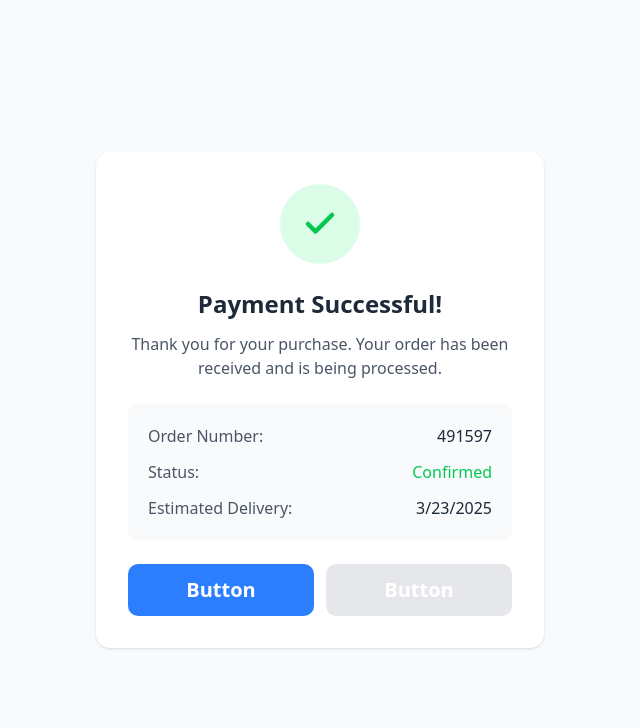
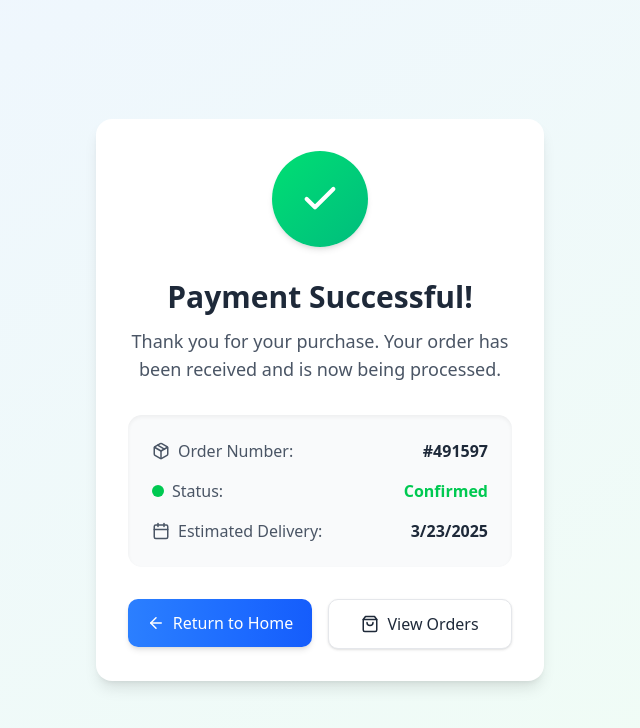
Before and after one commit to Ayush701-code-zm/qrcode, a Next.js app: page /success in a window 1280 px wide. Shown: the top 728 px of the page, without its empty margins (320-960 px from the left). Built offline with nearby package versions, Linux system fonts and the light colour scheme.

Commit message:
Updation

```diff
--- a/src/app/success/page.js
+++ b/src/app/success/page.js
@@ -1,72 +1,94 @@
-// src/app/success.js
-import React from "react";
-import { Check, ArrowLeft, ShoppingBag } from "lucide-react";
+"use client";
+
+import React, { useEffect, useState } from "react";
+import { Check, ArrowLeft, ShoppingBag, Package, Calendar } from "lucide-react";
 import Link from "next/link";
-import Button from "../../components/ui/button";
 
 const PaymentSuccessPage = () => {
+  const [mounted, setMounted] = useState(false);
+  const [orderNumber] = useState(
+    Math.floor(Math.random() * 1000000).toString().padStart(6, "0")
+  );
+  const [estimatedDelivery] = useState(
+    new Date(Date.now() + 7 * 24 * 60 * 60 * 1000).toLocaleDateString()
+  );
+
+  useEffect(() => {
+    setMounted(true);
+  }, []);
+
   return (
-    <div className="min-h-screen bg-gray-50 dark:bg-gray-900 flex flex-col items-center justify-center p-4">
-      <div className="w-full max-w-md bg-white dark:bg-gray-800 rounded-xl shadow-sm p-8 text-center">
-        <div className="flex justify-center mb-6">
-          <div className="w-20 h-20 bg-green-100 dark:bg-green-900 rounded-full flex items-center justify-center text-green-500 dark:text-green-400">
-            <Check size={36} strokeWidth={3} />
+    <div className="min-h-screen bg-gradient-to-br from-blue-50 to-green-50 dark:from-gray-900 dark:to-gray-800 flex flex-col items-center justify-center p-4">
+      <div
+        className={`w-full max-w-md bg-white dark:bg-gray-800 rounded-2xl shadow-lg p-8 text-center transform transition-all duration-500 ${
+          mounted ? "translate-y-0 opacity-100" : "translate-y-4 opacity-0"
+        }`}
+      >
+        <div className="flex justify-center mb-8">
+          <div className={`w-24 h-24 bg-gradient-to-br from-green-400 to-emerald-500 dark:from-green-500 dark:to-emerald-600 rounded-full flex items-center justify-center text-white shadow-md transform transition-all duration-700 ${
+            mounted ? "scale-100" : "scale-0"
+          }`}>
+            <Check size={40} strokeWidth={2.5} />
           </div>
         </div>
 
-        <h1 className="text-2xl font-bold text-gray-800 dark:text-gray-200 mb-3">
+        <h1 className="text-3xl font-bold text-gray-800 dark:text-gray-100 mb-3">
           Payment Successful!
         </h1>
 
-        <p className="text-gray-600 dark:text-gray-400 mb-6">
-          Thank you for your purchase. Your order has been received and is being
-          processed.
+        <p className="text-gray-600 dark:text-gray-300 mb-8 text-lg">
+          Thank you for your purchase. Your order has been received and is now being processed.
         </p>
 
-        <div className="bg-gray-50 dark:bg-gray-700 rounded-lg p-5 mb-6">
-          <div className="flex justify-between mb-3">
-            <span className="text-gray-600 dark:text-gray-400">
-              Order Number:
-            </span>
-            <span className="font-medium text-gray-800 dark:text-gray-200">
-              {Math.floor(Math.random() * 1000000)
-                .toString()
-                .padStart(6, "0")}
+        <div className="bg-gray-50 dark:bg-gray-700 rounded-xl p-6 mb-8 shadow-inner">
+          <div className="space-y-4">
+            <div className="flex justify-between items-center">
+              <div className="flex items-center text-gray-600 dark:text-gray-400">
+                <Package size={18} className="mr-2" />
+                <span>Order Number:</span>
+              </div>
+              <span className="font-semibold text-gray-800 dark:text-gray-200">
+                #{orderNumber}
               </span>
             </div>
 
-          <div className="flex justify-between mb-3">
-            <span className="text-gray-600 dark:text-gray-400">Status:</span>
-            <span className="font-medium text-green-500 dark:text-green-400">
+            <div className="flex justify-between items-center">
+              <div className="flex items-center text-gray-600 dark:text-gray-400">
+                <div className="flex items-center">
+                  <div className="w-3 h-3 rounded-full bg-green-500 mr-2"></div>
+                  <span>Status:</span>
+                </div>
+              </div>
+              <span className="font-semibold text-green-500 dark:text-green-400">
                 Confirmed
               </span>
             </div>
 
-          <div className="flex justify-between">
-            <span className="text-gray-600 dark:text-gray-400">
-              Estimated Delivery:
-            </span>
-            <span className="font-medium text-gray-800 dark:text-gray-200">
-              {new Date(
-                Date.now() + 7 * 24 * 60 * 60 * 1000
-              ).toLocaleDateString()}
+            <div className="flex justify-between items-center">
+              <div className="flex items-center text-gray-600 dark:text-gray-400">
+                <Calendar size={18} className="mr-2" />
+                <span>Estimated Delivery:</span>
+              </div>
+              <span className="font-semibold text-gray-800 dark:text-gray-200">
+                {estimatedDelivery}
               </span>
             </div>
           </div>
+        </div>
 
-        <div className="flex flex-col sm:flex-row gap-3">
+        <div className="flex flex-col sm:flex-row gap-4">
           <Link href="/" className="w-full">
-            <Button className="w-full bg-blue-500 hover:bg-blue-600 text-white font-medium rounded-lg transition-colors duration-200 flex items-center justify-center">
+            <button className="w-full py-3 bg-gradient-to-r from-blue-500 to-blue-600 hover:from-blue-600 hover:to-blue-700 text-white font-medium rounded-lg transition-all duration-200 flex items-center justify-center shadow-md hover:shadow-lg">
               <ArrowLeft size={18} className="mr-2" />
               Return to Home
-            </Button>
+            </button>
           </Link>
 
           <Link href="/orders" className="w-full">
-            <Button className="w-full bg-gray-200 dark:bg-gray-700 hover:bg-gray-300 dark:hover:bg-gray-600 text-gray-800 dark:text-gray-200 font-medium rounded-lg transition-colors duration-200 flex items-center justify-center">
+            <button className="w-full py-3 bg-white dark:bg-gray-700 border border-gray-200 dark:border-gray-600 hover:bg-gray-100 dark:hover:bg-gray-600 text-gray-800 dark:text-gray-200 font-medium rounded-lg transition-all duration-200 flex items-center justify-center shadow-sm hover:shadow">
               <ShoppingBag size={18} className="mr-2" />
               View Orders
-            </Button>
+            </button>
           </Link>
         </div>
       </div>
--- a/src/app/text-to-graphics/TextToGraphics.js
+++ b/src/app/text-to-graphics/TextToGraphics.js
@@ -59,7 +59,7 @@ const TextToGraphics = ({
   const [showProductSelector, setShowProductSelector] = useState(false);
   const [fontLoading, setFontLoading] = useState(true);
   const [productOptions, setProductOptions] = useState([]);
-  const [productLoading, setProductLoading] = useState(true);
+  const [productLoading, setProductLoading] = useState(false);
 
 
   const downloadPng = async () => {
```
Also changed, not shown: public/fonts/Megafont.ttf (added). Lines whose indentation alone changed are shown as unchanged.
